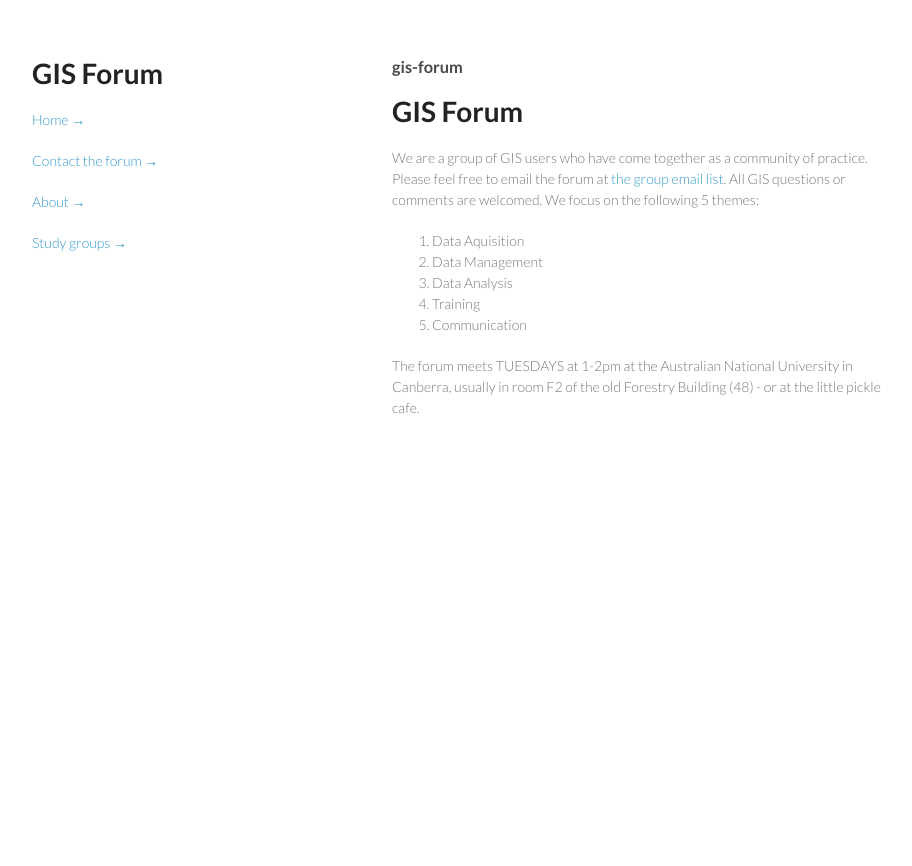
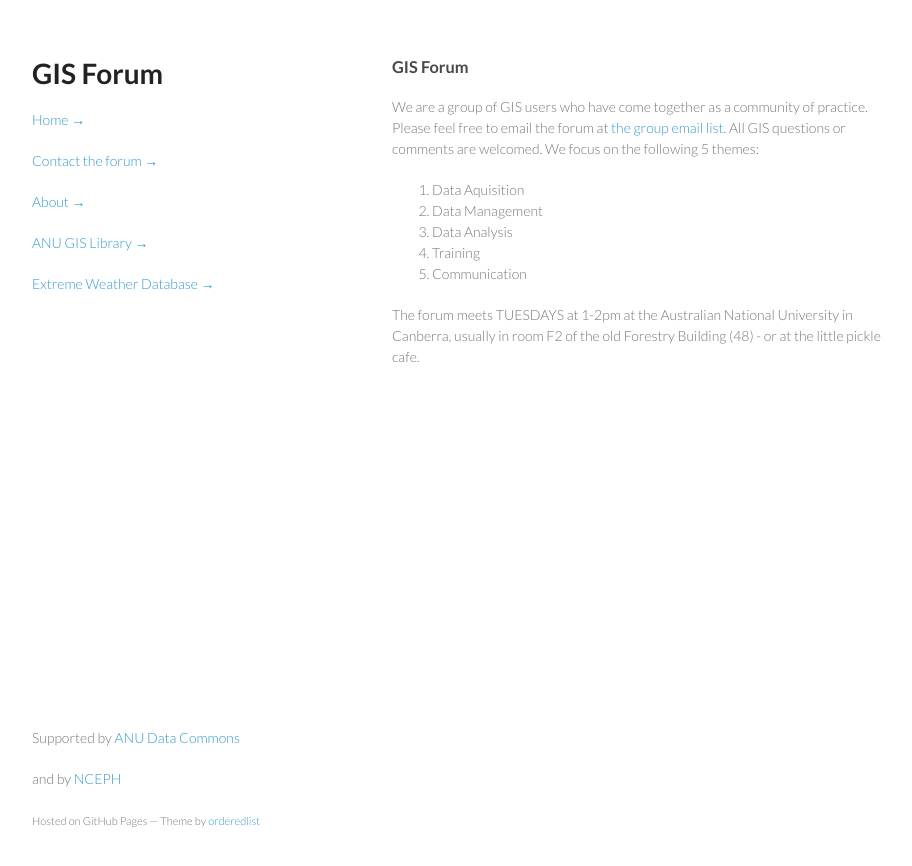
Before and after one commit to gis-forum/gis-forum.github.com, a Jekyll site: the page built from index.md, in a window 1280 px wide. Shown: the top 866 px of the page, without its empty margins (178-1090 px from the left). Built offline with Jekyll 4.4.1, drawn with Linux system fonts in a browser that asks for light colours.

Commit message:
fix home page stuff

```diff
--- a/_layouts/default.html
+++ b/_layouts/default.html
@@ -32,7 +32,9 @@
               <a class="About" href="/aboutus.html">About →</a>
               <!--<a class="About" href="/aboutus.html">About →</a>-->
               <p></p>
-              <p><a class="study" href="/study.html">Study groups →</a></p>
+              <p><a class="gislibrary" href="http://gislibrary.anu.edu.au">ANU GIS Library →</a></p>
+              <p></p>
+              <p><a class="ewedb" href="https://datacommons.anu.edu.au:8443/DataCommons/item/anudc:3314">Extreme Weather Database →</a></p>
 
 
 
@@ -45,3 +47,19 @@
 <p>
           {{ content }}
 </p>
+    </section>
+
+      <footer>
+        <p>Supported by <a href="https://datacommons.anu.edu.au/DataCommons/">ANU Data Commons</a></p>
+        <p>and by <a href="http://nceph.anu.edu.au/">NCEPH</a></p>
+        <p><small>Hosted on GitHub Pages &mdash; Theme by <a href="https://github.com/orderedlist">orderedlist</a></small></p>
+        <!--<p><small><a href="/indexlocal.html">Ivan's temporary local version for debugging</a></small></p>-->
+
+      </footer>
+    </div>
+
+
+
+    <script src="javascripts/scale.fix.js"></script>
+  </body>
+</html>
--- a/index.md
+++ b/index.md
@@ -1,10 +1,10 @@
 ---
 name: gis-forum
 layout: default
-title: gis-forum
+title: GIS Forum
 ---
 
-# GIS Forum
+
 
 We are a group of GIS users who have come together as a community of practice.  Please feel free to email the forum at <a class="Contact the project" href="mailto:gis_forum@alliance.anu.edu.au">the group email list</a>. All GIS questions or comments are welcomed.
 We focus on the following 5 themes:
```
Also changed, not shown: gis-forum-overview.org (+18 -13 lines).
